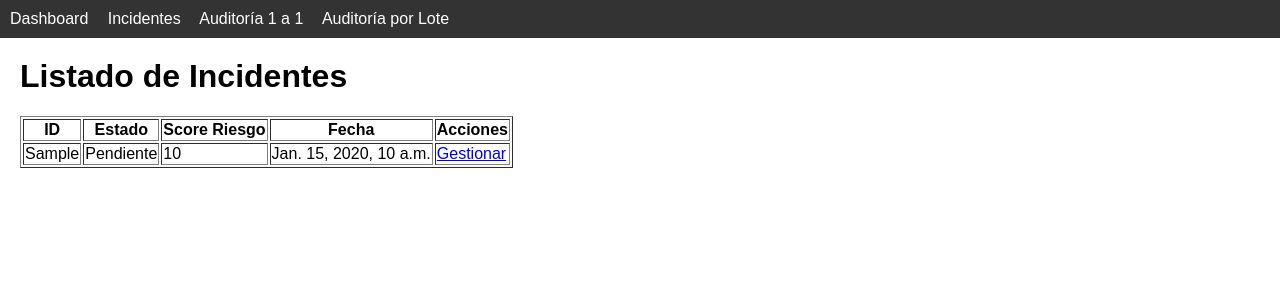
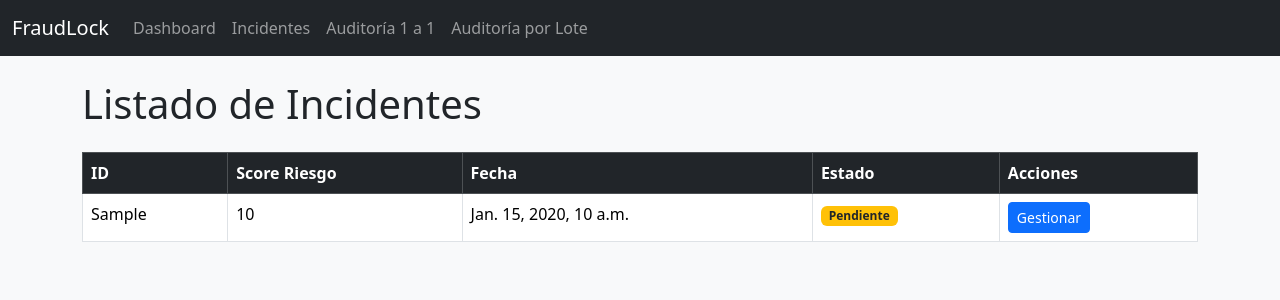
Before and after one commit to Andengineer/MyFraudLock, a Django app: template templates/api/incidentes.html in a window 1280 px wide. Shown: the top 300 px of the page. Run offline with Django 5.2, Linux system fonts and the light colour scheme; the template is opened without the code that fills it: most values are stand-ins (such as "Sample title", 1, 10 or a date in 2020); data that the repository does not hold is empty.

Commit message:
1. Diseño listado de Incidentes 2. Diseño Detalle del Incidente 3. Diseño Dashboard

```diff
--- a/templates/api/base.html
+++ b/templates/api/base.html
@@ -2,36 +2,32 @@
 <html>
 <head>
     <title>{% block title %}Sistema Antifraude{% endblock %}</title>
-    <style>
-        body { font-family: Arial, sans-serif; margin: 0; padding: 0; }
-        .navbar {
-            background: #333;
-            padding: 10px;
-        }
-        .navbar a {
-            color: white;
-            text-decoration: none;
-            margin-right: 15px;
-        }
-        .navbar a:hover {
-            text-decoration: underline;
-        }
-        .container {
-            padding: 20px;
-        }
-        h1 { margin-top: 0; }
-    </style>
+    <!-- Bootstrap 5 CDN -->
+    <link href="https://cdn.jsdelivr.net/npm/bootstrap@5.3.3/dist/css/bootstrap.min.css" rel="stylesheet">
 </head>
-<body>
-    <div class="navbar">
-        <a href="{% url 'dashboard' %}">Dashboard</a>
-        <a href="{% url 'incidentes_listado' %}">Incidentes</a>
-        <a href="{% url 'auditoria_front' %}">Auditoría 1 a 1</a>
-        <a href="{% url 'auditoria_lote' %}">Auditoría por Lote</a>
+<body class="bg-light">
+
+    <!-- Navbar -->
+    <nav class="navbar navbar-expand-lg navbar-dark bg-dark">
+        <div class="container-fluid">
+            <a class="navbar-brand" href="{% url 'dashboard' %}">FraudLock</a>
+            <div class="collapse navbar-collapse">
+                <ul class="navbar-nav me-auto">
+                    <li class="nav-item"><a class="nav-link" href="{% url 'dashboard' %}">Dashboard</a></li>
+                    <li class="nav-item"><a class="nav-link" href="{% url 'incidentes_listado' %}">Incidentes</a></li>
+                    <li class="nav-item"><a class="nav-link" href="{% url 'auditoria_front' %}">Auditoría 1 a 1</a></li>
+                    <li class="nav-item"><a class="nav-link" href="{% url 'auditoria_lote' %}">Auditoría por Lote</a></li>
+                </ul>
+            </div>
+        </div>
+    </nav>
+
+    <!-- Contenedor principal -->
+    <div class="container mt-4">
+        {% block content %}{% endblock %}
     </div>
 
-    <div class="container">
-        {% block content %}{% endblock %}
-    </div>
+    <!-- Bootstrap JS -->
+    <script src="https://cdn.jsdelivr.net/npm/bootstrap@5.3.3/dist/js/bootstrap.bundle.min.js"></script>
 </body>
 </html>
--- a/templates/api/incidentes.html
+++ b/templates/api/incidentes.html
@@ -1,32 +1,47 @@
 {% extends "api/base.html" %}
-    {% block title %}Listado de Incidentes{% endblock %}
+{% block title %}Listado de Incidentes{% endblock %}
+
 {% block content %}
-    <h1>Listado de Incidentes</h1>
+    <h1 class="mb-4">Listado de Incidentes</h1>
 
-    <table border="1">
+    <table class="table table-bordered table-hover">
+    <thead class="table-dark">
         <tr>
             <th>ID</th>
-            <th>Estado</th>
             <th>Score Riesgo</th>
             <th>Fecha</th>
+            <th>Estado</th>
             <th>Acciones</th>
         </tr>
+    </thead>
+    <tbody>
         {% for incidente in incidentes %}
         <tr>
             <td>{{ incidente.id_incidente }}</td>
-            <td>{{ incidente.estado }}</td>
             <td>{{ incidente.score_riesgo }}</td>
             <td>{{ incidente.fecha }}</td>
             <td>
-                <a href="/api/incidentes/{{ incidente.id_incidente }}/detalle/">Gestionar</a>
+                {% if incidente.estado == "Pendiente" %}
+                    <span class="badge bg-warning text-dark">{{ incidente.estado }}</span>
+                {% elif incidente.estado == "Falso positivo" %}
+                    <span class="badge bg-success">{{ incidente.estado }}</span>
+                {% elif incidente.estado == "Fraude confirmado" %}
+                    <span class="badge bg-danger">{{ incidente.estado }}</span>
+                {% else %}
+                    <span class="badge bg-secondary">{{ incidente.estado }}</span>
+                {% endif %}
+            </td>
+            <td>
+                <a class="btn btn-sm btn-primary" href="/api/incidentes/{{ incidente.id_incidente }}/detalle/">Gestionar</a>
             </td>
         </tr>
         {% empty %}
         <tr>
-            <td colspan="5">No hay incidentes registrados.</td>
+            <td colspan="5" class="text-center">No hay incidentes registrados.</td>
         </tr>
         {% endfor %}
-    </table>
+    </tbody>
+</table>
 {% endblock %}
 {% if messages %}
     <ul>
```
Also changed, not shown: templates/api/dashboard.html (+34 -11 lines), templates/api/incidente_detalle.html (+73 -38 lines).
